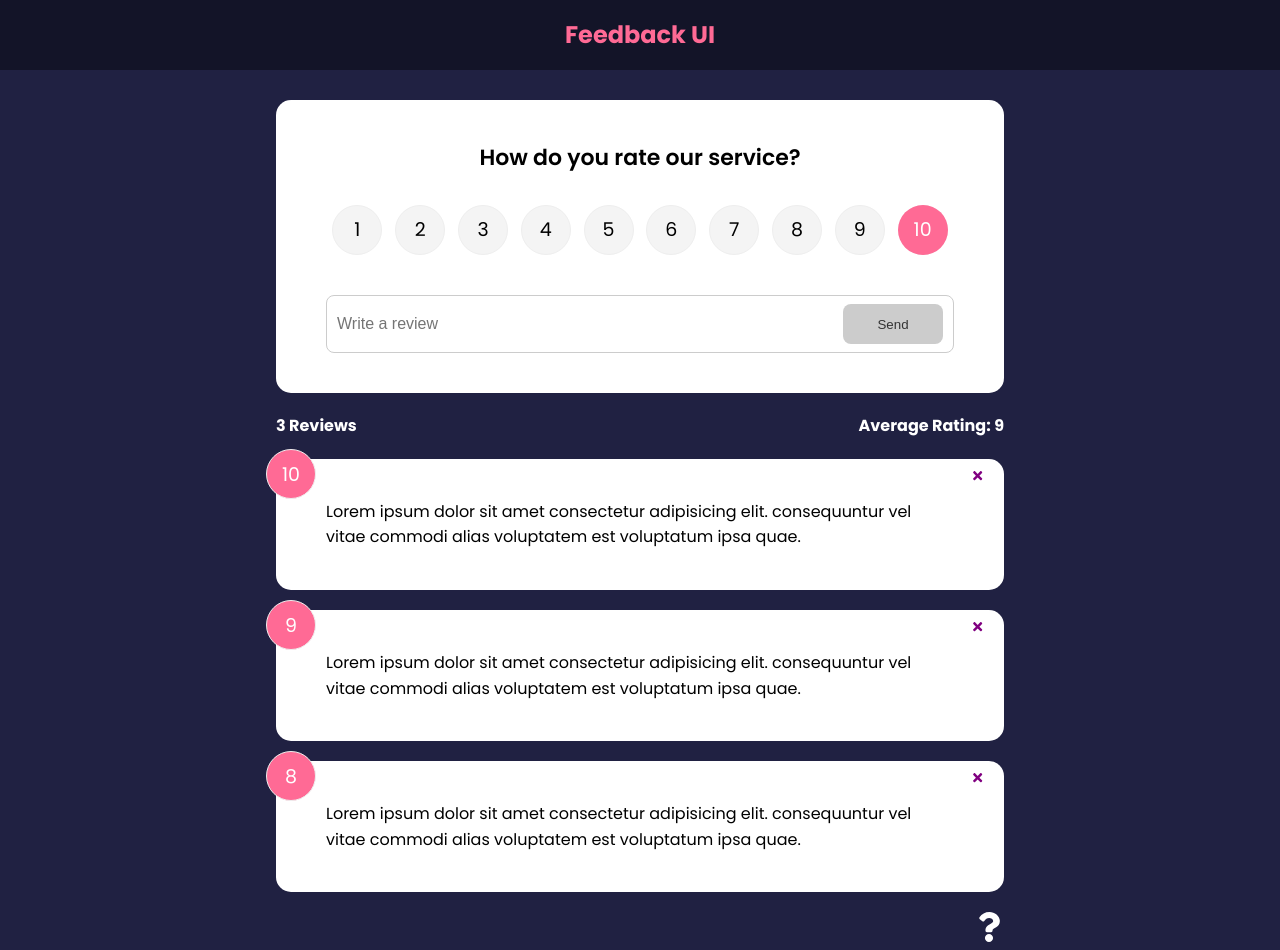
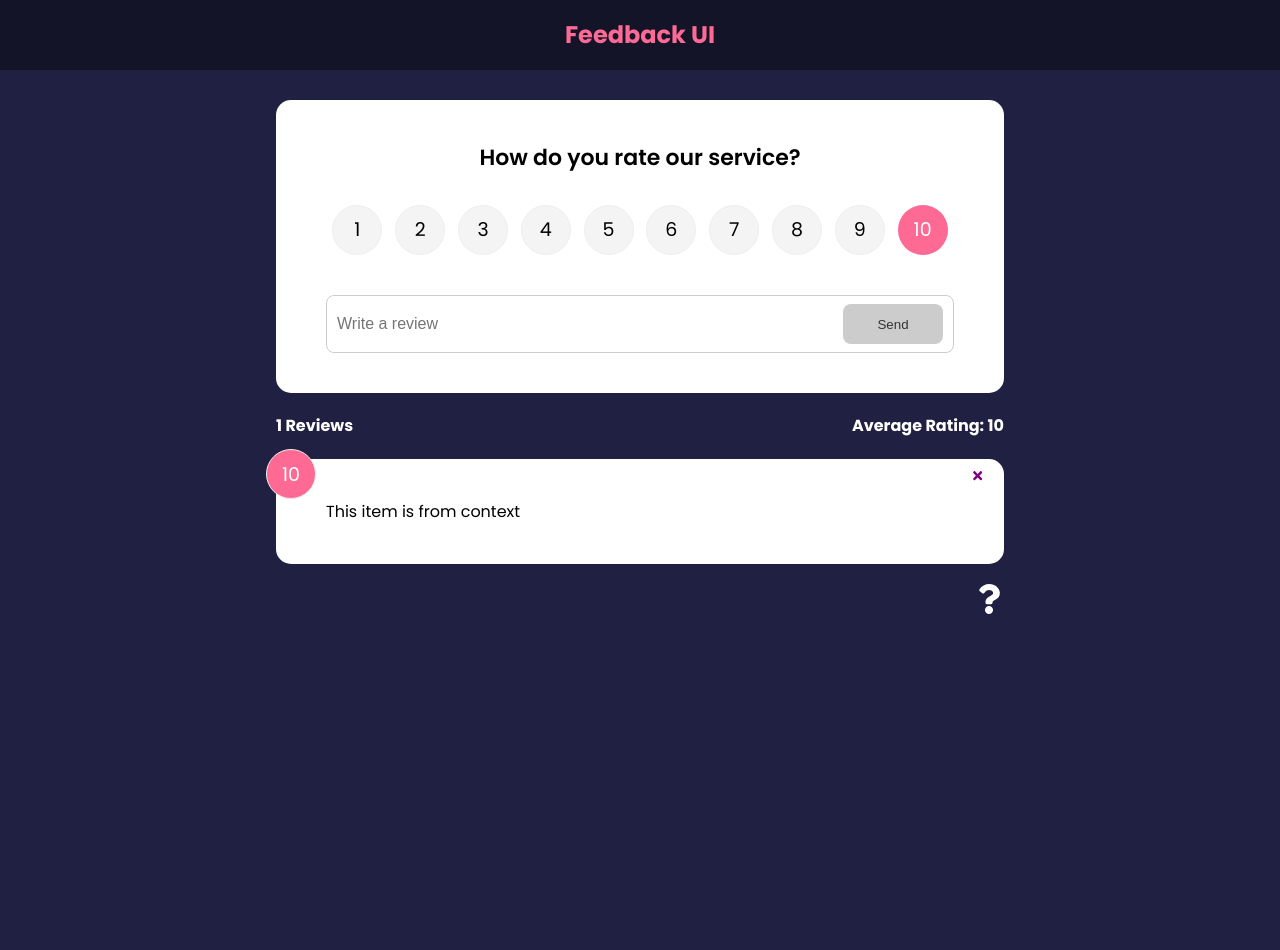
Before and after one commit to erick207/feedback-app, a React (Create React App) app: page / in a window 1280 px wide. After the commit the page ends 800 px from the top, so only its background shows below. Built offline with nearby package versions, Linux system fonts and the light colour scheme.

Commit message:
get global state with the useContext Hook

```diff
--- a/src/App.js
+++ b/src/App.js
@@ -37,11 +37,8 @@
               element={
                 <>
                   <FeedbackForm handleAdd={addFeedback} />
-                  <FeedbackStats feedback={feedback} />
-                  <FeedbackList
-                    feedback={feedback}
-                    handleDelete={deleteFeedback}
-                  />
+                  <FeedbackStats />
+                  <FeedbackList handleDelete={deleteFeedback} />
                 </>
               }
             ></Route>
--- a/src/components/FeedbackList.jsx
+++ b/src/components/FeedbackList.jsx
@@ -1,10 +1,12 @@
-import {motion, AnimatePresence} from 'framer-motion'
-import PropTypes from 'prop-types'
+//import {motion, AnimatePresence} from 'framer-motion'
+import { useContext } from 'react'
 import FeedbackItem from './FeedbackItem'
+import FeedbackContext from '../context/FeedbackContext'
 
-function FeedbackList({feedback, handleDelete}) {
+function FeedbackList({handleDelete}) {
+  const {feedback} = useContext(FeedbackContext)
+
   if(!feedback || feedback.length === 0) return <p>No feedback yet</p>
-
 
   return (
   <div className="feedback-list">
@@ -18,6 +20,8 @@
   </div>
   )
 }
+
+export default FeedbackList
 
 // TODO: fix animation
 /*  return (
@@ -40,18 +44,3 @@
       </AnimatePresence>
     </div>
   ) */
-
-FeedbackList.propTypes = {
-  // we could simple do:
-  // feedback: PropTypes.array
-  // but we can also set the shape of the array:
-  feedback: PropTypes.arrayOf(
-    PropTypes.shape({
-      id: PropTypes.string.isRequired,
-      text: PropTypes.string.isRequired,
-      rating: PropTypes.number.isRequired
-    })
-  ),
-}
-
-export default FeedbackList
--- a/src/components/FeedbackStats.jsx
+++ b/src/components/FeedbackStats.jsx
@@ -1,7 +1,11 @@
-import PropTypes from 'prop-types'
+import { useContext } from 'react'
+import FeedbackContext from '../context/FeedbackContext'
 
 
-function FeedbackStats({feedback}) {
+
+function FeedbackStats() {
+  const {feedback} = useContext(FeedbackContext)
+
   // Calculate ratings avg
   let average = feedback.reduce((acc, cur) => {
     return acc + cur.rating
@@ -16,8 +20,4 @@
 
 }
 
-FeedbackStats.propTypes = {
-  feedback: PropTypes.array.isRequired,
-}
-
 export default FeedbackStats
```
